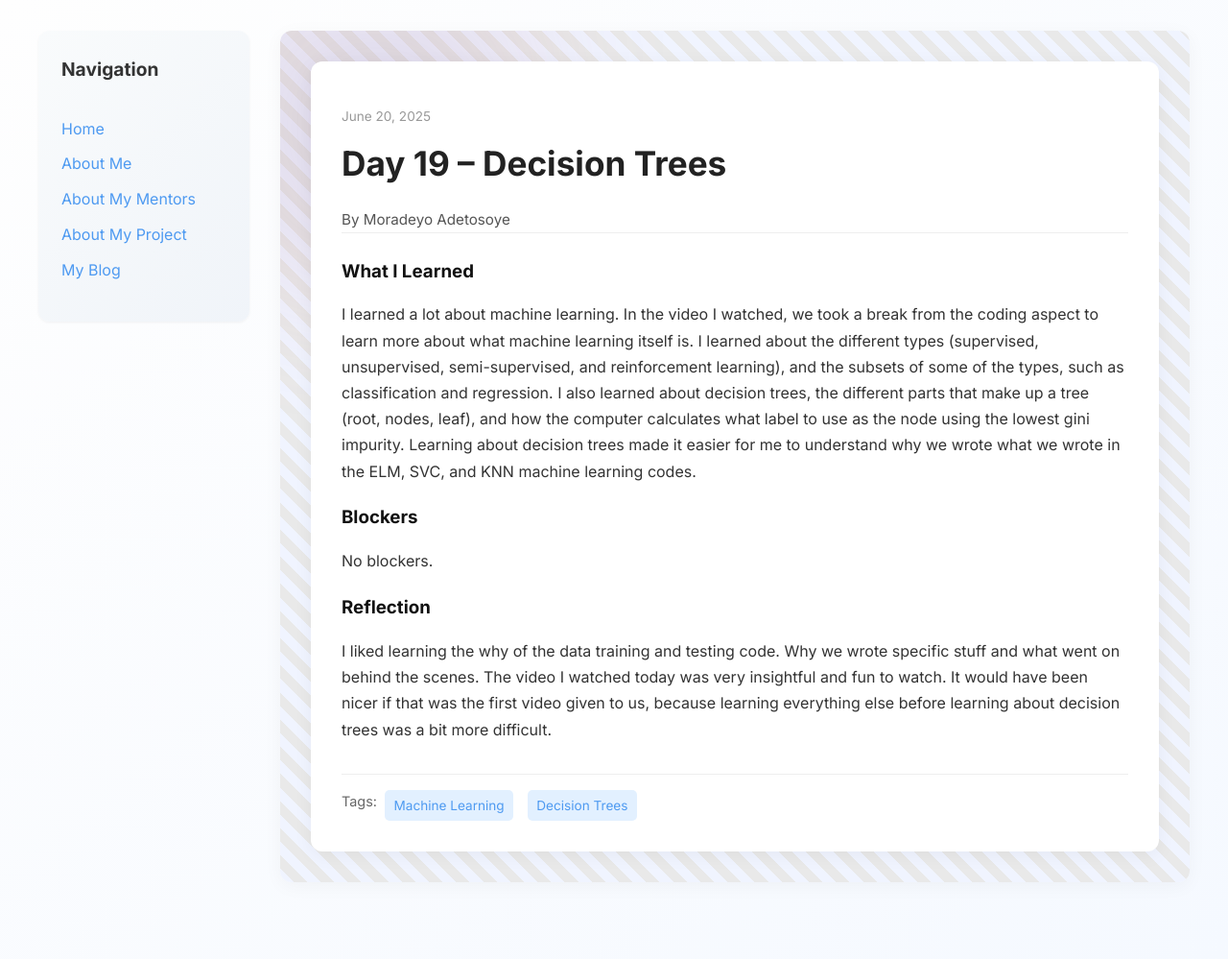
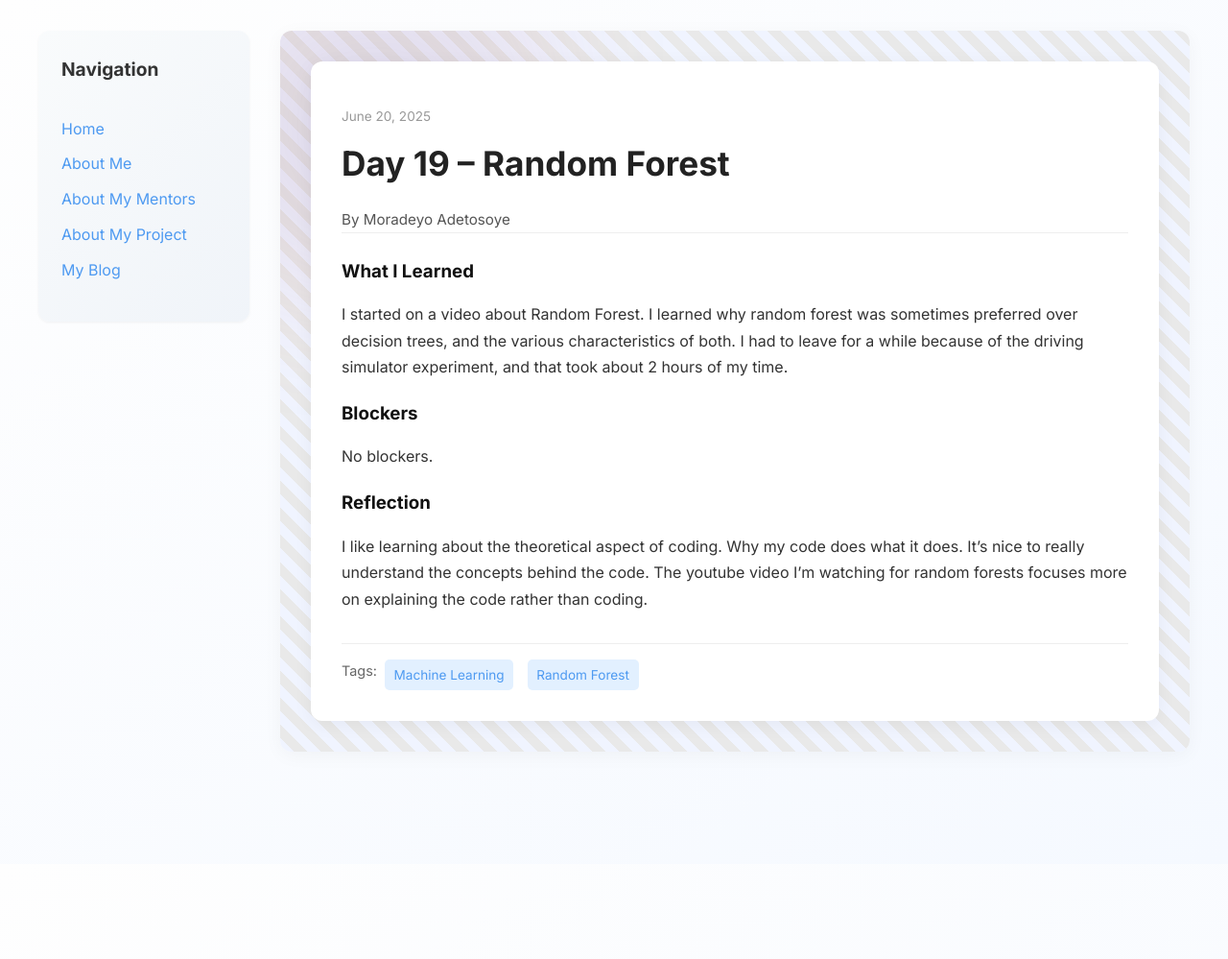
Before and after one commit to Deyo101/deyo101.github.io, a Jekyll site: the page built from _posts/2025-06-20-day-19.md, in a window 1280 px wide. Shown: the whole page at 96% size. Built offline with Jekyll 4.4.1, drawn with Linux system fonts in a browser that asks for light colours; after the commit the page ends 900 px from its top, so only the background shows below that.

Commit message:
Update 2025-06-20-day-19.md

```diff
--- a/_posts/2025-06-20-day-19.md
+++ b/_posts/2025-06-20-day-19.md
@@ -1,17 +1,17 @@
 ---
 layout: post
-title: "Day 19 – Decision Trees"
+title: "Day 19 – Random Forest"
 date: 2025-06-20
 author: Moradeyo Adetosoye
 permalink: /day19.html
-tags: ["Machine Learning", "Decision Trees"]
+tags: ["Machine Learning", "Random Forest"]
 
 what_i_learned: |
-  I learned a lot about machine learning. In the video I watched, we took a break from the coding aspect to learn more about what machine learning itself is. I learned about the different types (supervised, unsupervised, semi-supervised, and reinforcement learning), and the subsets of some of the types, such as classification and regression. I also learned about decision trees, the different parts that make up a tree (root, nodes, leaf), and how the computer calculates what label to use as the node using the lowest gini impurity. Learning about decision trees made it easier for me to understand why we wrote what we wrote in the ELM, SVC, and KNN machine learning codes.
+  I started on a video about Random Forest. I learned why random forest was sometimes preferred over decision trees, and the various characteristics of both. I had to leave for a while because of the driving simulator experiment, and that took about 2 hours of my time.
 
 blockers: |
   No blockers.
 
 reflection: |
-  I liked learning the why of the data training and testing code. Why we wrote specific stuff and what went on behind the scenes. The video I watched today was very insightful and fun to watch. It would have been nicer if that was the first video given to us, because learning everything else before learning about decision trees was a bit more difficult.
+  I like learning about the theoretical aspect of coding. Why my code does what it does. It's nice to really understand the concepts behind the code. The youtube video I'm watching for random forests focuses more on explaining the code rather than coding.
 ---
```
